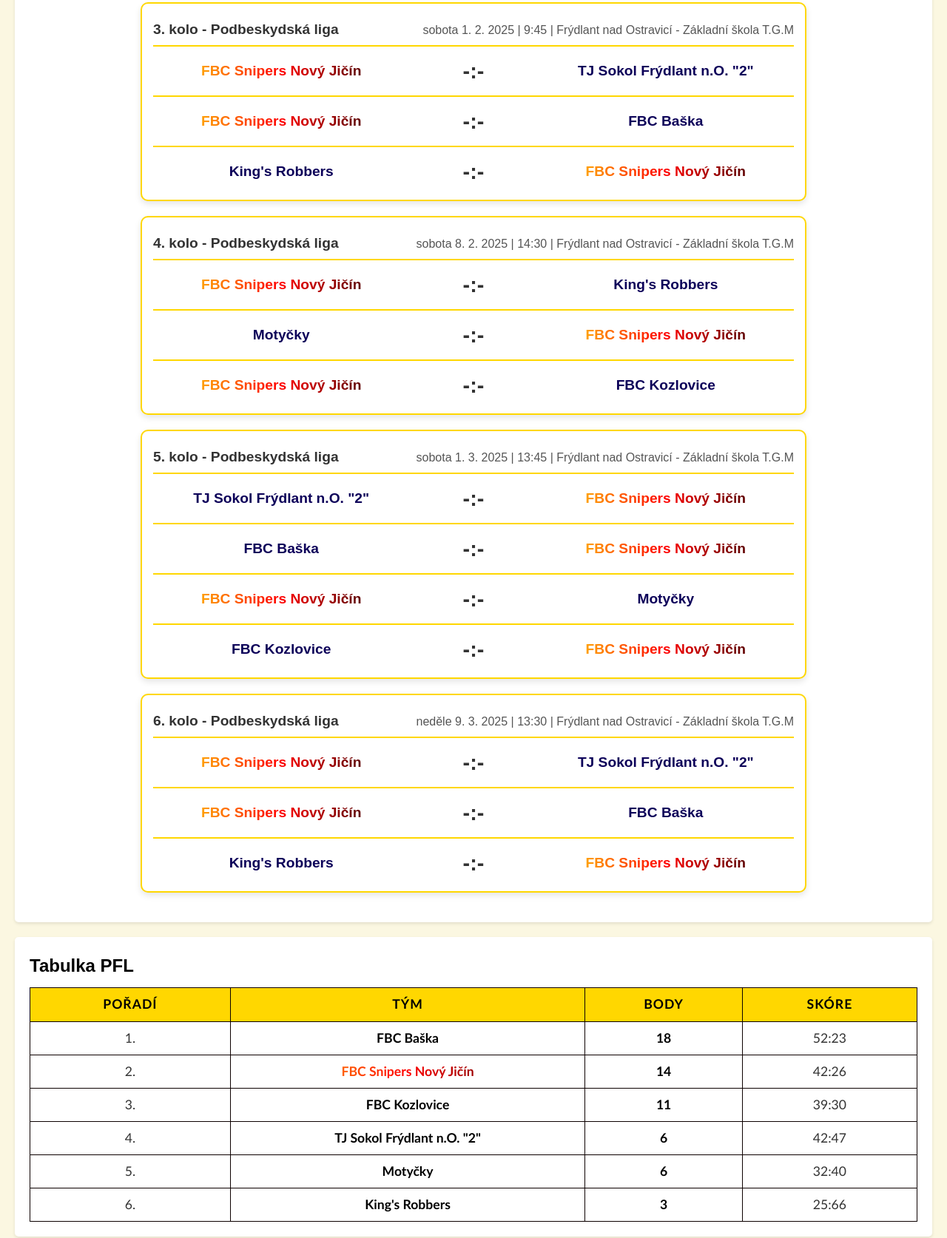
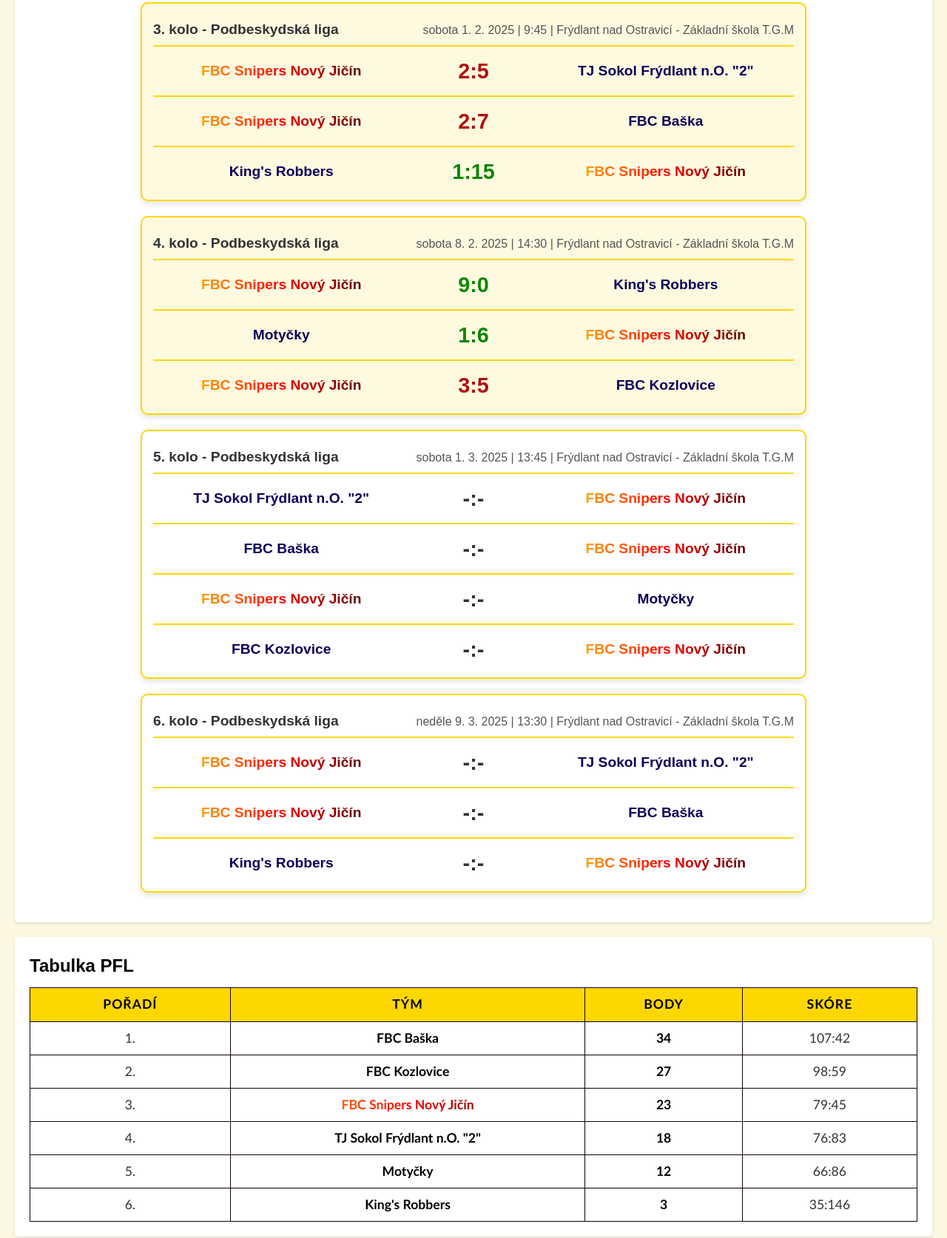
Before and after one commit to knapkova/fbcsnipers, a plain HTML site: page index.html in a window 1280 px wide. Shown: the part 2907-4581 px from the top of the page at 74% size. Drawn offline with Linux system fonts and the light colour scheme.

Commit message:
aktualuzace dat

```diff
--- a/index.html
+++ b/index.html
@@ -133,7 +133,6 @@
                 </div>
             </div>
 
-<!-- až bude odehráno, předělat "notplayedresults" na results-->
             <div class="results">
                 <div class="result-header">
                     <span class="round">2. kolo - Podbeskydská liga</span>
@@ -167,58 +166,59 @@
                 </div>
             </div>
 <!-- až bude odehráno, předělat "notplayedresults" na results-->
-            <div class="notplayedresults">
+            <div class="results">
                 <div class="result-header">
                     <span class="round">3. kolo - Podbeskydská liga</span>
                     <span class="date">sobota 1. 2. 2025 | 9:45 | Frýdlant nad Ostravicí - Základní škola T.G.M</span>
                 </div>
                 <div class="teams">
                     <p class="team snipers">FBC Snipers Nový Jičín</p>
-                    <p class="score">-:-</p>
+                    <p class="score loss">2:5</p>
                     <p class="team jiny">TJ Sokol Frýdlant n.O. "2"</p>
                 </div>
                 <div class="result-header">
                 </div>
                 <div class="teams">
                     <p class="team snipers">FBC Snipers Nový Jičín</p>
-                    <p class="score">-:-</p>
+                    <p class="score loss">2:7</p>
                     <p class="team jiny">FBC Baška</p>
                 </div>
                 <div class="result-header">
                 </div>
                 <div class="teams">
                     <p class="team jiny">King's Robbers	</p>
-                    <p class="score">-:-</p>
+                    <p class="score win">1:15</p>
                     <p class="team snipers">FBC Snipers Nový Jičín</p>
                 </div>
             </div>
 
-            <div class="notplayedresults">
+            <div class="results">
                 <div class="result-header">
                     <span class="round">4. kolo - Podbeskydská liga</span>
                     <span class="date">sobota 8. 2. 2025 | 14:30 | Frýdlant nad Ostravicí - Základní škola T.G.M</span>
                 </div>
                 <div class="teams">
                     <p class="team snipers">FBC Snipers Nový Jičín</p>
-                    <p class="score">-:-</p>
+                    <p class="score win">9:0</p>
                     <p class="team jiny">King's Robbers	</p>
                 </div>
                 <div class="result-header">
                 </div>
                 <div class="teams">
                     <p class="team jiny">Motyčky</p>
-                    <p class="score">-:-</p>
+                    <p class="score win">1:6</p>
                     <p class="team snipers">FBC Snipers Nový Jičín</p>
                 </div>
                 <div class="result-header">
                 </div>
                 <div class="teams">
                     <p class="team snipers">FBC Snipers Nový Jičín</p>
-                    <p class="score">-:-</p>
+                    <p class="score loss">3:5</p>
                     <p class="team jiny">FBC Kozlovice</p>
                 </div>
             </div>
 
+            <!-- až bude odehráno, předělat "notplayedresults" na results-->
 
             <div class="notplayedresults">
                 <div class="result-header">
@@ -297,38 +297,38 @@
                         <tr>
                             <td>1.</td>
                             <td class="team">FBC Baška</td>
-                            <td class="bold">18</td>
-                            <td>52:23</td>
+                            <td class="bold">34</td>
+                            <td>107:42</td>
                         </tr>
                         <tr>
                             <td>2.</td>
-                            <td class="team snipers">FBC Snipers Nový Jičín</td>
-                            <td class="bold">14</td>
-                            <td>42:26</td>
+                            <td class="team">FBC Kozlovice</td>
+                            <td class="bold">27</td>
+                            <td>98:59</td>
                         </tr>
                         <tr>
                             <td>3.</td>
-                            <td class="team">FBC Kozlovice</td>
-                            <td class="bold">11</td>
-                            <td>39:30</td>
+                            <td class="team snipers">FBC Snipers Nový Jičín</td>
+                            <td class="bold">23</td>
+                            <td>79:45</td>
                         </tr>
                         <tr>
                             <td>4.</td>
                             <td class="team">TJ Sokol Frýdlant n.O. "2"</td>
-                            <td class="bold">6</td>
-                            <td>42:47</td>
+                            <td class="bold">18</td>
+                            <td>76:83</td>
                         </tr>
                         <tr>
                             <td>5.</td>
                             <td class="team">Motyčky</td>
-                            <td class="bold">6</td>
-                            <td>32:40</td>
+                            <td class="bold">12</td>
+                            <td>66:86</td>
                         </tr>
                         <tr>
                             <td>6.</td>
                             <td class="team">King's Robbers</td>
                             <td class="bold">3</td>
-                            <td>25:66</td>
+                            <td>35:146</td>
                         </tr>
                 </tbody>
             </table>
@@ -343,9 +343,9 @@
                 <img src="dzon.jpg" alt="Jan Bártek" class="player-img">
                 <div class="player-stats">
                     <p><strong>Jan Bártek</strong></p>
-                    <p>Věk: 24</p>
+                    <p>Věk: 25</p>
                     <p>Pozice: Obránce</p>
-                    <p>Statistika: Z: 0, G: 0, A: 0</p>
+                    <p>Statistika: Z:6, G:5, A:5</p>
                     <br>
                     <div class="player-number">
                         <p><strong>#3</strong></p>
@@ -361,7 +361,7 @@
                     <p><strong>Alex Biskup</strong></p>
                     <p>Věk: 23</p>
                     <p>Pozice: Centr</p>
-                    <p>Statistika: Z: 7, G: 10, A: 2</p>
+                    <p>Statistika: Z:7, G:10, A:2</p>
                     <br>
                     <div class="player-number">
                         <p><strong>#6</strong></p>
@@ -377,7 +377,7 @@
                     <p><strong>Jakub Theo Dostál</strong></p>
                     <p>Věk: 23</p>
                     <p>Pozice: Obránce</p>
-                    <p>Statistika: Z: 0, G: 0, A: 0</p>
+                    <p>Statistika: Z:6, G:1, A:3</p>
                     <br>
                     <div class="player-number">
                         <p><strong>#13</strong></p>
@@ -393,7 +393,7 @@
                     <p><strong>Radek Dostál</strong></p>
                     <p>Věk: 25</p>
                     <p>Pozice: Křídlo</p>
-                    <p>Statistika: Z: 0, G: 0, A: 0</p>
+                    <p>Statistika: Z:6, G:2, A:1</p>
                     <br>
                     <div class="player-number">
                         <p><strong>#7</strong></p>
@@ -409,7 +409,7 @@
                     <p><strong>Tomáš Holý</strong></p>
                     <p>Věk: 14</p>
                     <p>Pozice: Křídlo</p>
-                    <p>Statistika: Z: 4, G: 10, A: 5</p>
+                    <p>Statistika: Z:4, G:10, A:5</p>
                     <br>
                     <div class="player-number">
                         <p><strong>#33</strong></p>
@@ -425,7 +425,7 @@
                     <p><strong>Kryštof Janík</strong></p>
                     <p>Věk: 23</p>
                     <p>Pozice: Centr</p>
-                    <p>Statistika: Z: 0, G: 0, A: 0</p>
+                    <p>Statistika: Z:0, G:0, A:0</p>
                     <br>
                     <div class="player-number">
                         <p><strong>#87</strong></p>
@@ -441,7 +441,7 @@
                     <p><strong>Radim Kaděra</strong></p>
                     <p>Věk: 24</p>
                     <p>Pozice: Obránce</p>
-                    <p>Statistika: Z: 3, G: 0, A: 1</p>
+                    <p>Statistika: Z:9, G:2, A:6</p>
                     <br>
                     <div class="player-number">
                         <p><strong>#77</strong></p>
@@ -458,7 +458,7 @@
                     <p><strong>Ondřej Kopecký</strong></p>
                     <p>Věk: 24</p>
                     <p>Pozice: Obránce</p>
-                    <p>Statistika: Z: 7, G: 3, A: 3</p>
+                    <p>Statistika: Z:10, G:7, A:5</p>
                     <br>
                     <div class="player-number">
                         <p><strong>#88</strong></p>
@@ -474,7 +474,7 @@
                     <p><strong>Ondřej Novák</strong></p>
                     <p>Věk: 23</p>
                     <p>Pozice: Brankář</p>
-                    <p>Statistika: 1,86 OG/Z</p>
+                    <p>Statistika: 1,73 OG/Z</p>
                     <br>
                     <div class="player-number">
                         <p><strong>#28</strong></p>
@@ -490,7 +490,7 @@
                     <p><strong>Jan Scotto</strong></p>
                     <p>Věk: 23</p>
                     <p>Pozice: Křídlo</p>
-                    <p>Statistika: Z: 7, G: 5, A: 0</p>
+                    <p>Statistika: Z:13, G:16, A:3</p>
                     <br>
                     <div class="player-number">
                         <p><strong>#71</strong></p>
@@ -502,12 +502,12 @@
 
         <div class="player" onclick="toggleOverlay(this)">
             <div class="player-img-container">
-                <img src="zdeno.png" alt="Zdeněk Šván" class="player-img">
+                <img src="zdeno.jpeg" alt="Zdeněk Šván" class="player-img">
                 <div class="player-stats">
                     <p><strong>Zdeněk Šván</strong></p>
                     <p>Věk: 22</p>
                     <p>Pozice: Křídlo</p>
-                    <p>Statistika: Z: 7, G: 8, A: 6</p>
+                    <p>Statistika: Z:13, G:19, A:11</p>
                     <br>
                     <div class="player-number">
                         <p><strong>#10</strong></p>
```
Also changed, not shown: zdeno.jpeg (added), zdeno.png (deleted).
